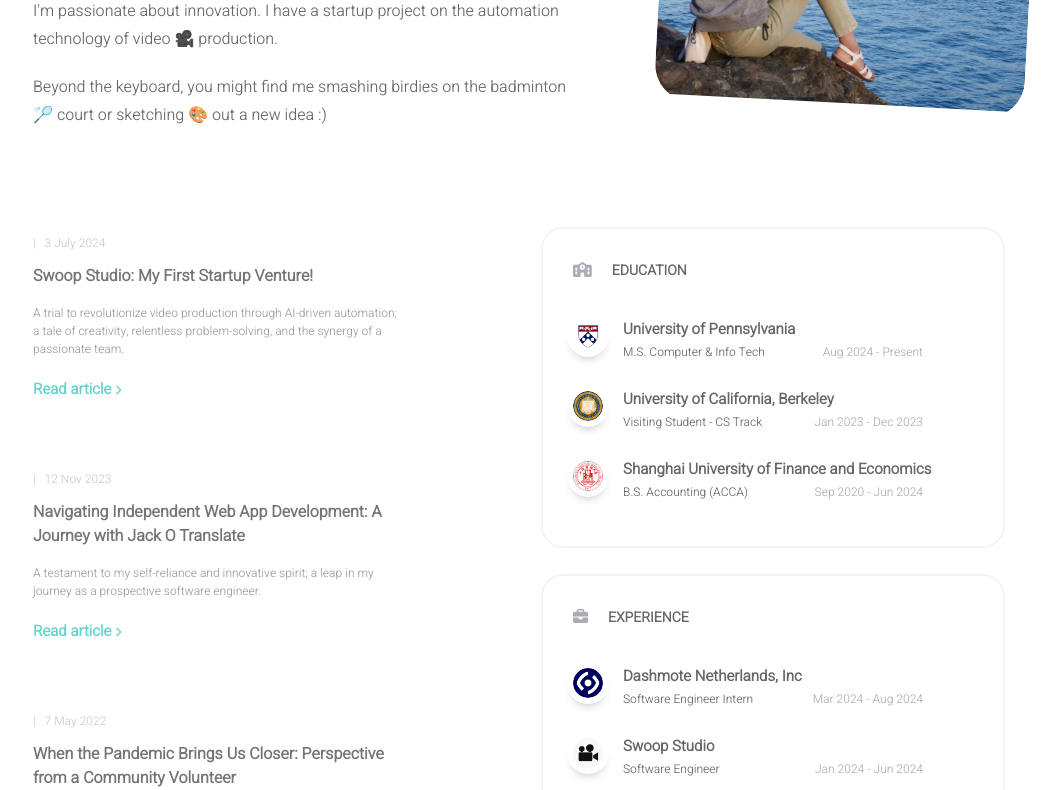
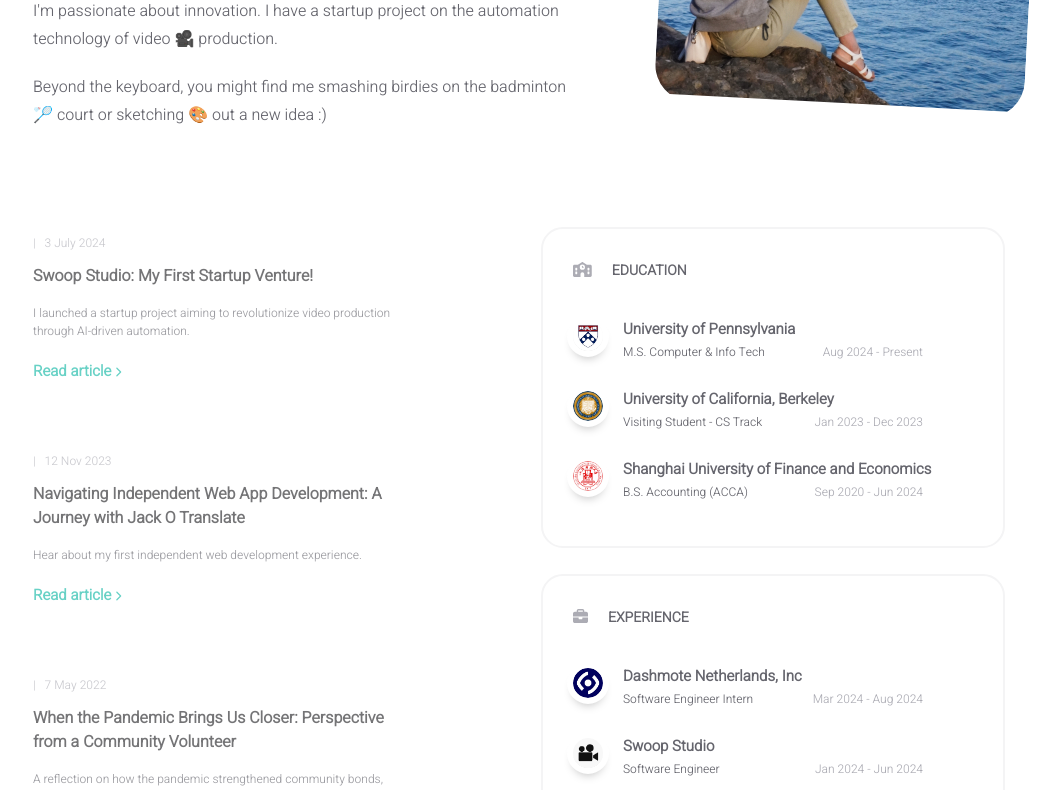
Before and after one commit to jessie-sr/myportfolio, a React (Create React App) app: page / in a window 1280 px wide. Shown: the part 479-1269 px from the top of the page, without its empty margins (107-1167 px from the left). Built offline with nearby package versions, Linux system fonts and the light colour scheme.

Commit message:
Updated articles

```diff
--- a/src/data/articles.js
+++ b/src/data/articles.js
@@ -5,7 +5,7 @@ function article_1() {
 		date: "3 July 2024",
 		title: "Swoop Studio: My First Startup Venture!",
 		description:
-			"A trial to revolutionize video production through AI-driven automation; a tale of creativity, relentless problem-solving, and the synergy of a passionate team.",
+			"I launched a startup project aiming to revolutionize video production through AI-driven automation.",
 		keywords: [
 			"Innovation",
 			"LLMs",
@@ -115,7 +115,7 @@ function article_3() {
 		date: "12 Nov 2023",
 		title: "Navigating Independent Web App Development: A Journey with Jack O Translate",
 		description:
-			"A testament to my self-reliance and innovative spirit; a leap in my journey as a prospective software engineer.",
+			"Hear about my first independent web development experience.",
 		style: `
 				.article-content {
 					display: flex;
```
